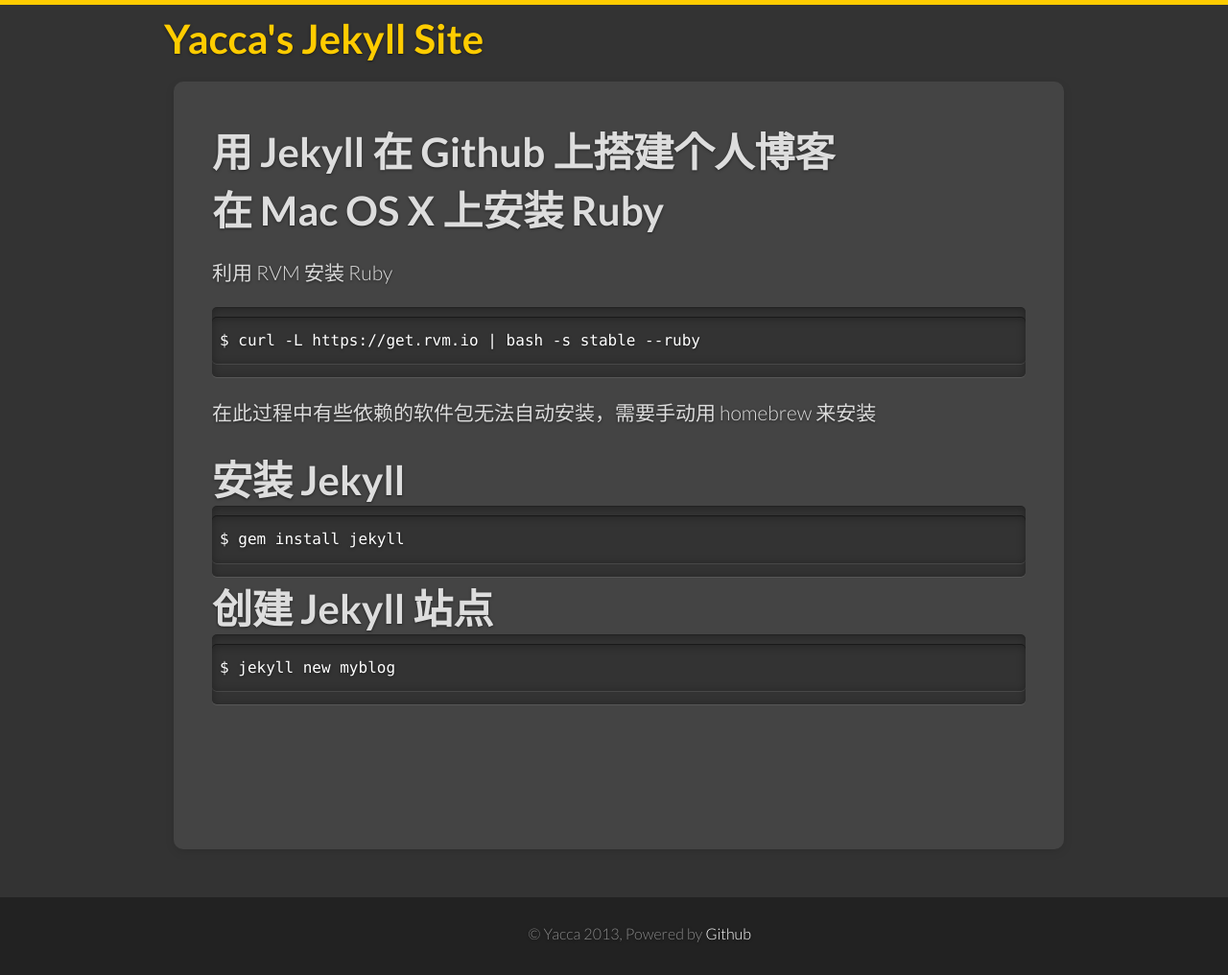
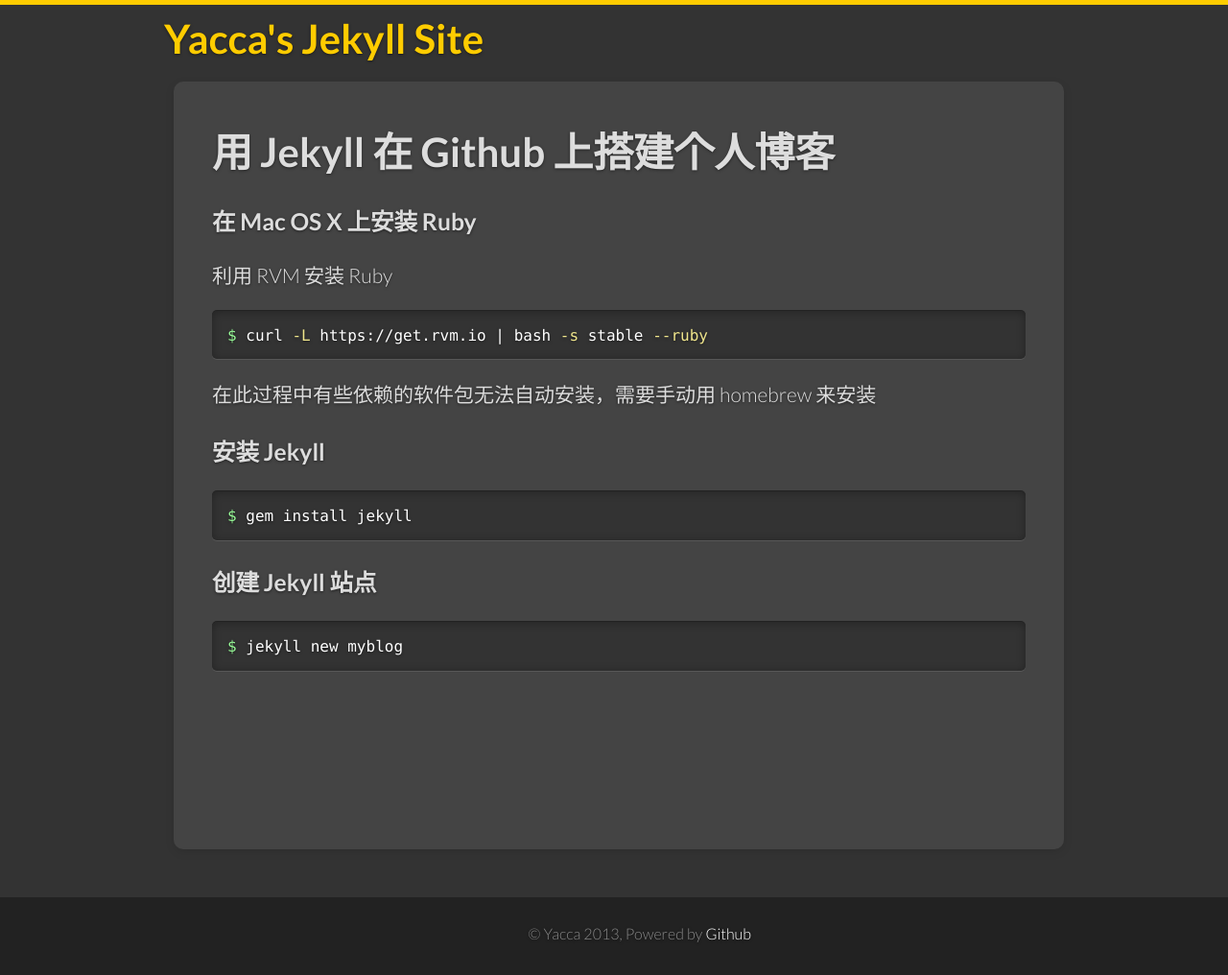
Before and after one commit to yacca/yacca.github.io, a Jekyll site: the page built from _posts/2013-05-28-welcome-to-jekyll.markdown, in a window 1280 px wide. Shown: the whole page at 96% size. Built offline with Jekyll 4.4.1, drawn with Linux system fonts in a browser that asks for light colours; some web fonts are replaced.

Commit message:
change highlight markdown=>liquid, add post intent flags

```diff
--- a/_posts/2013-05-28-welcome-to-jekyll.markdown
+++ b/_posts/2013-05-28-welcome-to-jekyll.markdown
@@ -3,23 +3,23 @@
 title: 用 Jekyll 在 Github 上搭建个人博客
 ---
 
-在 Mac OS X 上安装 Ruby
-=======================
+### 在 Mac OS X 上安装 Ruby
 
 利用 RVM 安装 Ruby
-
-    $ curl -L https://get.rvm.io | bash -s stable --ruby
+{% highlight bash %}
+$ curl -L https://get.rvm.io | bash -s stable --ruby
+{% endhighlight %}
 
 在此过程中有些依赖的软件包无法自动安装，需要手动用 homebrew 来安装
 
 
-安装 Jekyll
-===========
-
-    $ gem install jekyll
+### 安装 Jekyll
+{% highlight bash %}
+$ gem install jekyll
+{% endhighlight %}
 
 
-创建 Jekyll 站点
-================
-
-    $ jekyll new myblog
+### 创建 Jekyll 站点
+{% highlight bash %}
+$ jekyll new myblog
+{% endhighlight %}
```
Also changed, not shown: _posts/2013-05-28-android-commandlines.markdown (+4 -4 lines), _posts/2013-06-25-intent-flags.md (added, +10 -0 lines).
